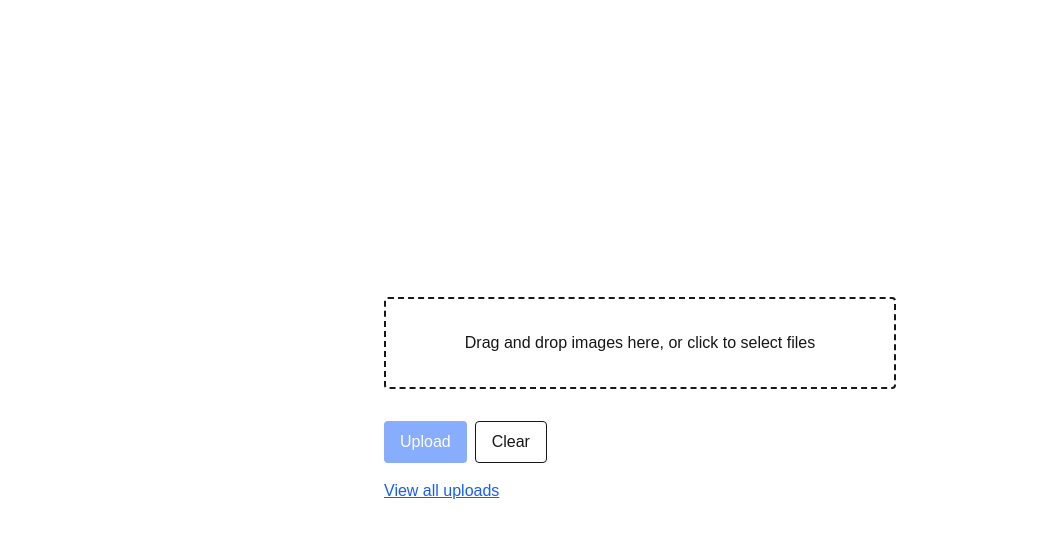
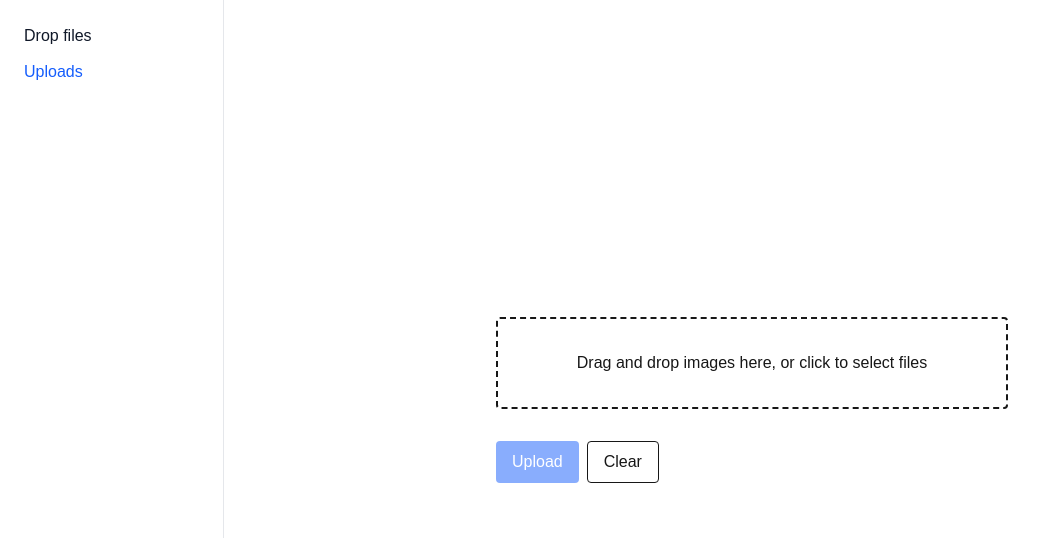
Before and after one commit to ilIger-518/Flowtics, a Next.js app: page / in a window 1280 px wide. Shown: the top 538 px of the page, without its empty margins (0-1046 px from the left). Built offline with nearby package versions, Linux system fonts and the light colour scheme.

Commit message:
feat: Sidebar, other stuff
- Update Readme
- Add sidebar for better navigation

```diff
--- a/app/page.tsx
+++ b/app/page.tsx
@@ -49,8 +49,19 @@
   };
 
   return (
-    <div className="min-h-screen flex items-center justify-center p-8">
-      <div className="w-full max-w-lg">
+    <div className="min-h-screen flex">
+      <aside className="w-56 border-r border-gray-200 p-6">
+        <nav className="flex flex-col gap-3">
+          <Link className="font-medium text-gray-900" href="/">
+            Drop files
+          </Link>
+          <Link className="text-blue-600" href="/uploads">
+            Uploads
+          </Link>
+        </nav>
+      </aside>
+      <div className="flex-1 flex items-center justify-center p-8">
+        <div className="w-full max-w-lg">
         <div
           {...getRootProps()}
           className="border-2 border-dashed p-8 rounded text-center cursor-pointer"
@@ -87,10 +98,6 @@
           </button>
         </div>
 
-        <div className="mt-4">
-          <Link className="text-blue-600 underline" href="/uploads">
-            View all uploads
-          </Link>
         </div>
       </div>
     </div>
--- a/app/uploads/page.tsx
+++ b/app/uploads/page.tsx
@@ -1,5 +1,6 @@
 import { promises as fs } from "fs";
 import path from "path";
+import Link from "next/link";
 
 const uploadsDir = path.join(process.cwd(), "uploads");
 
@@ -19,9 +20,25 @@
   const files = await listUploads();
 
   return (
-    <div className="min-h-screen p-8">
+    <div className="min-h-screen flex">
+      <aside className="w-56 border-r border-gray-200 p-6">
+        <nav className="flex flex-col gap-3">
+          <Link className="text-blue-600" href="/">
+            Drop files
+          </Link>
+          <Link className="font-medium text-gray-900" href="/uploads">
+            Uploads
+          </Link>
+        </nav>
+      </aside>
+      <div className="flex-1 p-8">
         <div className="mx-auto w-full max-w-3xl">
+          <div className="flex items-center justify-between">
             <h1 className="text-2xl font-semibold">Uploads</h1>
+            <Link className="rounded border px-3 py-1 text-sm" href="/">
+              Home
+            </Link>
+          </div>
           <p className="mt-2 text-sm text-gray-600">
             Files are saved to the local uploads folder.
           </p>
@@ -33,14 +50,15 @@
               {files.map((name) => (
                 <li key={name} className="flex items-center justify-between gap-4">
                   <span className="truncate">{name}</span>
-                <a className="text-blue-600 underline" href={`/uploads/${name}`}>
+                  <Link className="text-blue-600 underline" href={`/uploads/${name}`}>
                     Download
-                </a>
+                  </Link>
                 </li>
               ))}
             </ul>
           )}
         </div>
       </div>
+    </div>
   );
 }
```
Also changed, not shown: 2 other files (tests, documents, lock files or other folders). Lines whose indentation alone changed are shown as unchanged.
